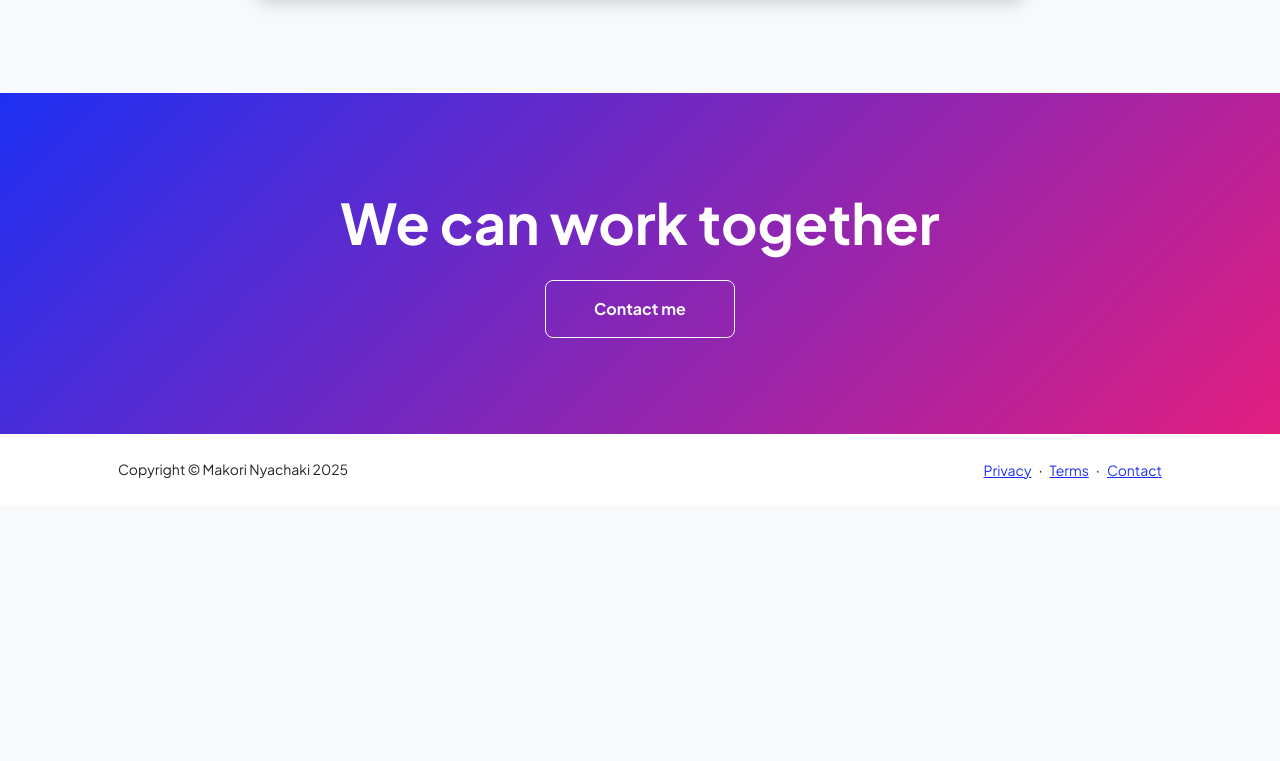
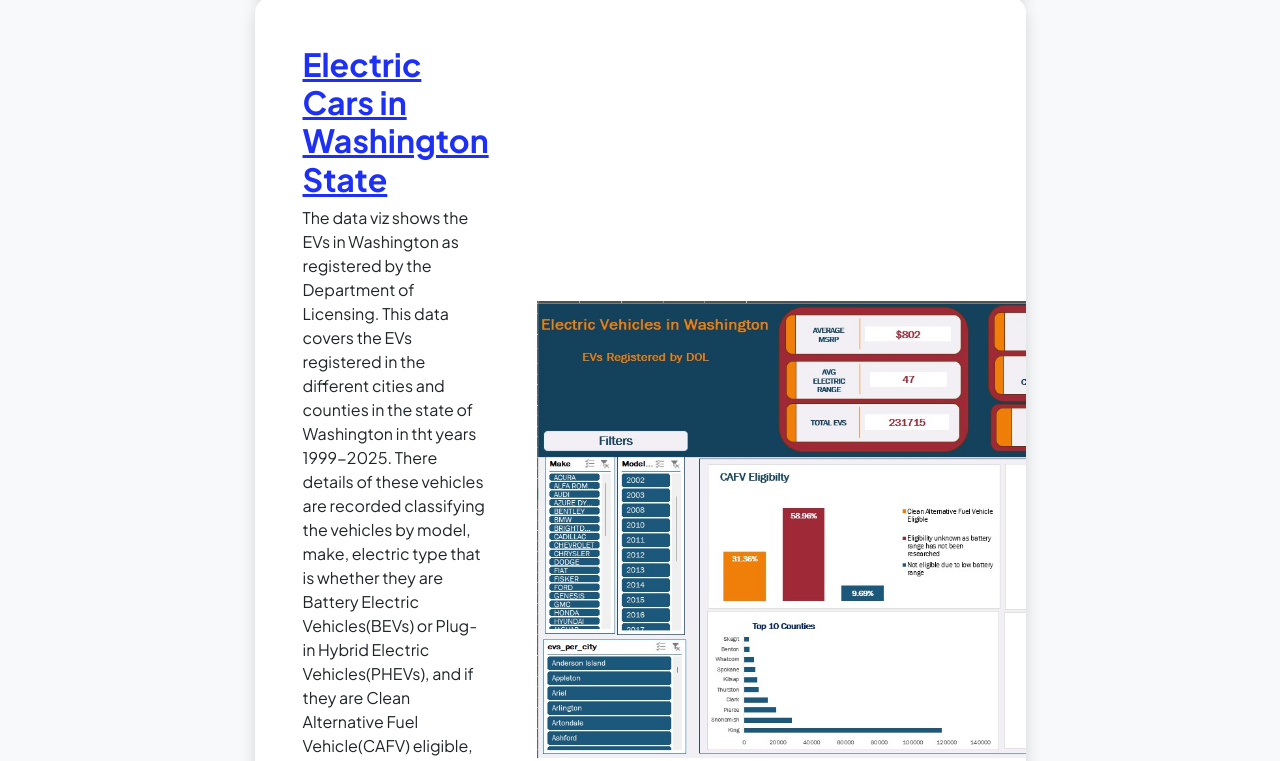
Before and after one commit to MakoriNyachaki/MakoriNyachaki.github.io, a plain HTML site: page projects.html in a window 1280 px wide. Shown: the part 1477-2238 px from the top of the page. Before the commit the page ends 1983 px from the top, so only its background shows below. Drawn offline with nearby package versions, Linux system fonts and the light colour scheme.

Commit message:
EVs in Washington

```diff
--- a/projects.html
+++ b/projects.html
@@ -78,6 +78,18 @@
                                     </div>
                                 </div>
                             </div>
+                            <!-- Project Card 4-->
+                            <div class="card overflow-hidden shadow rounded-4 border-0">
+                                <div class="card-body p-0">
+                                    <div class="d-flex align-items-center">
+                                        <div class="p-5">
+                                            <a href="https://shorturl.at/fHp4g"><h2 class="fw-bolder">Electric Cars in Washington State</h2></a>
+                                            <p>The data viz shows the EVs in Washington as registered by the Department of Licensing. This data covers the EVs registered in the different cities and counties in the state of Washington in tht years 1999-2025. There details of these vehicles are recorded classifying the vehicles by model, make, electric type that is whether they are Battery Electric Vehicles(BEVs) or Plug-in Hybrid Electric Vehicles(PHEVs), and if they are Clean Alternative Fuel Vehicle(CAFV) eligible, Electric Utility Range and finally the Base Manufacturer's Suggested Retail Price(MSRP). The Vehicle Identification Numbers and the location of these EVs with other registration details were recorded by the DOL.</p>
+                                        </div>
+                                        <img class="img-fluid" src="/assets/excel_viz.jpg" alt="dashboard image" />
+                                    </div>
+                                </div>
+                            </div>
                         </div>
                     </div>
                 </div>
```
Also changed, not shown: assets/excel_viz.jpg (added).
